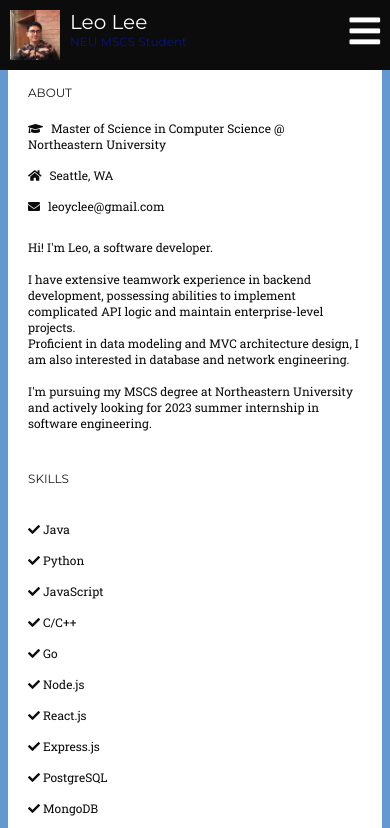
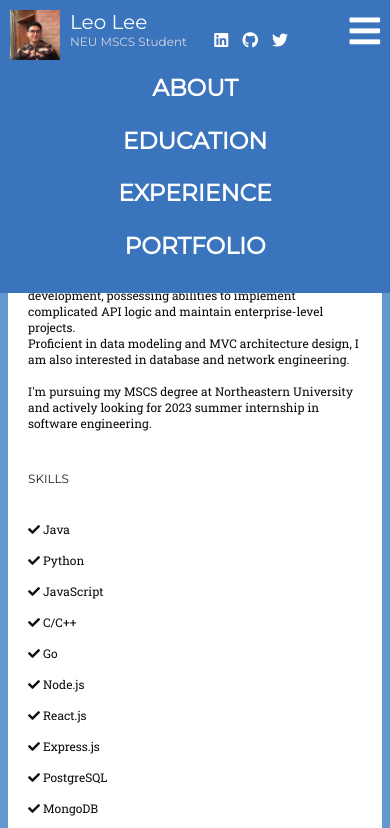
Before and after one commit to ycleo/personal-website, a website: page index.html in a window 390 px wide. Both pictures are taken after a click on the element 364 px from the left and 31 px from the top of the page. Shown: the top 828 px of the page. Drawn offline with nearby package versions, Linux system fonts and the light colour scheme.

Commit message:
fix mobile view sidebar issue

```diff
--- a/css/style.css
+++ b/css/style.css
@@ -94,7 +94,7 @@ a.social-icon:hover {
 }
 
 .nav-default {
-	color: #160a6d;
+	color: #ffffff;
 	cursor: pointer;
 }
 
@@ -112,7 +112,7 @@ a.social-icon:hover {
 }
 
 .sidebar-user-position {
-	color: #0b137f;
+	color: #d7d7de;
 }
 
 .skills-container {
@@ -296,7 +296,7 @@ table, th, td {
 		left: 0;
 		top: 0;
 		right: 0;
-		background: #0c0c0c;
+		background: #3974bc;
 	}
 
 	.sidebar-nav-container {
@@ -306,7 +306,7 @@ table, th, td {
 	}
 
 	.sidebar-social-container {
-		display: none;
+		display: inline-block;
 	}
 
 	.sidebar-user-img {
--- a/index.html
+++ b/index.html
@@ -24,7 +24,7 @@
 	<body>
 		<div class="main-container">
 			<div>
-				<div id="sidebar" class="sidebar-container">
+				<div class="sidebar-container">
 					<!-- sidebar.html -->
 				</div>
 				<div class="content-container">
--- a/javascripts/portfolio.js
+++ b/javascripts/portfolio.js
@@ -1,17 +1,8 @@
-$(function(){
-	$("#sidebar").load("sidebar.html");
-  });
 
-var fileName = document.location.href.match(/[^\/]+$/)[0];
-
-$(document).$( function() {
-	$( '.sidebar-container' ).load( 'sidebar.html', function() { // load the sidebar html
-		// update selected nav
-		$( 'a[href="' + fileName + '"] div').addClass( 'nav-selected' );
-
-		$( '.mobile-menu' ).on( 'click', function() { // on click for mobile menu bars icon
-			// toggle the navigation
+$(document).ready(function() {
+	$(".sidebar-container").load("sidebar.html", function() {
+		$( '.mobile-menu' ).click(function() {
 			$( '.sidebar-nav-container' ).toggle();
 		} );
-	} );
-} );
+	});
+});
--- a/sidebar.html
+++ b/sidebar.html
@@ -1,9 +1,9 @@
 <!DOCTYPE html>
 <html>
 	<body>
-		<!-- <a href="index.html"> -->
+		<a href="index.html">
 		<img src="images/alishan.jpg" class="sidebar-user-img" />
-		<!-- </a> -->
+		</a>
 		<div class="sidebar-user-info">
 			<div class="sidebar-user-name">
 				Leo Lee
```
Also changed, not shown: education.html (+1 -1 lines), experience.html (+1 -1 lines), portfolio.html (+1 -1 lines).
